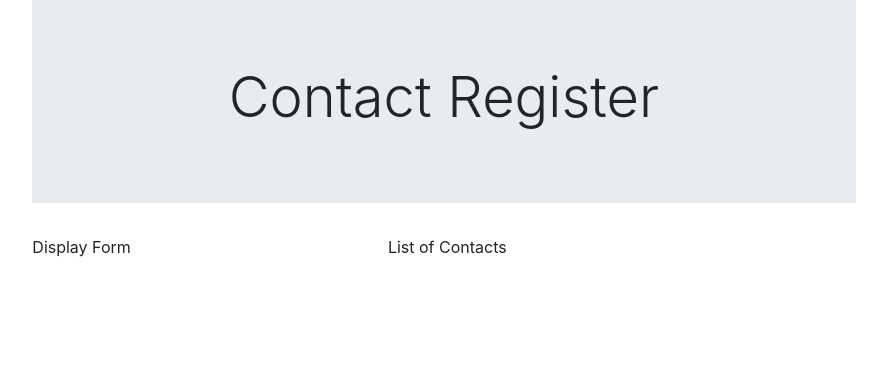
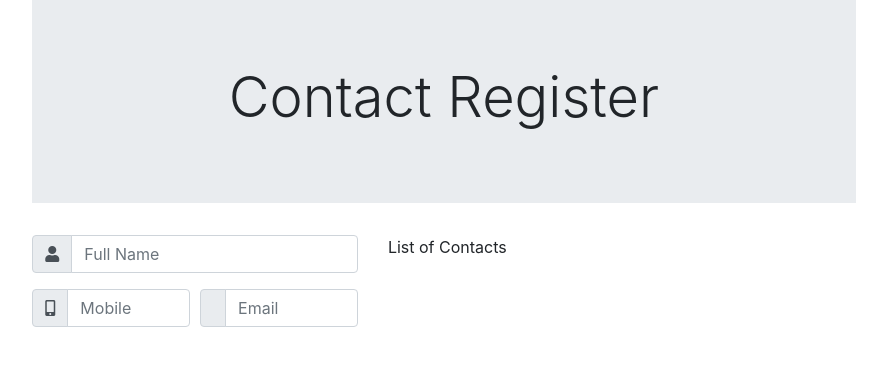
Before and after one commit to SaminYeaser/firebase-crud-REACT, a React (Create React App) app: page / in a window 1280 px wide. Shown: the top 366 px of the page, without its empty margins (196-1083 px from the left). Built offline with nearby package versions, Linux system fonts and the light colour scheme.

Commit message:
form is building

```diff
--- a/src/components/contactForm.js
+++ b/src/components/contactForm.js
@@ -1,8 +1,42 @@
-import react from 'react'
+import react, {useEffect, useState} from 'react'
 const ContactForm = () => {
+    const initialVlaues = {
+        fullName:'',
+        mobile:'',
+        email:'',
+        address:''
+    }
+    var [values,setValues] = useState(initialVlaues)
     return (
         <div>
-            Display Form
+            <form autoComplete="off" action="">
+                <div className='form-group input-group'>
+                    <div className='input-group-prepend'>
+                        <div className='input-group-text'>
+                            <i className='fas fa-user'></i>
+                        </div>
+                    </div>
+                    <input className='form-control' placeholder='Full Name' name='fullName' value={values.fullName} type="text"/>
+                </div>
+                <div className='form-row'>
+                <div className='form-group input-group col-md-6'>
+                    <div className='input-group-prepend'>
+                        <div className='input-group-text'>
+                            <i className='fas fa-mobile-alt'></i>
+                        </div>
+                    </div>
+                    <input className='form-control' placeholder='Mobile' name='mobile' value={values.mobile} type="text"/>
+                </div>
+                <div className='form-group input-group col-md-6'>
+                    <div className='input-group-prepend'>
+                        <div className='input-group-text'>
+                            <i className='fas fa-envelop'></i>
+                        </div>
+                    </div>
+                    <input className='form-control' placeholder='Email' name='email' value={values.email} type="text"/>
+                </div>
+                </div>
+            </form>
         </div>
      );
 }
```
